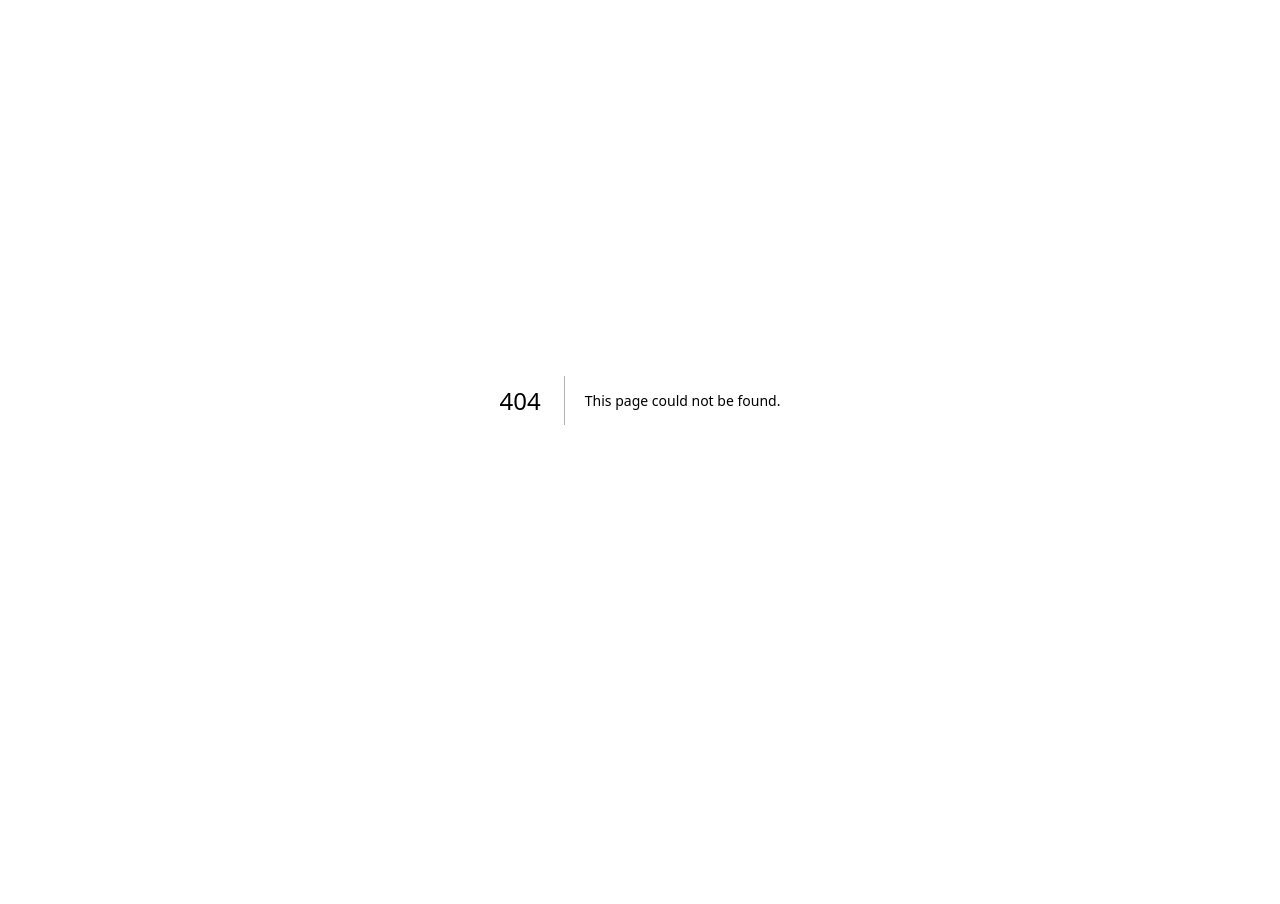
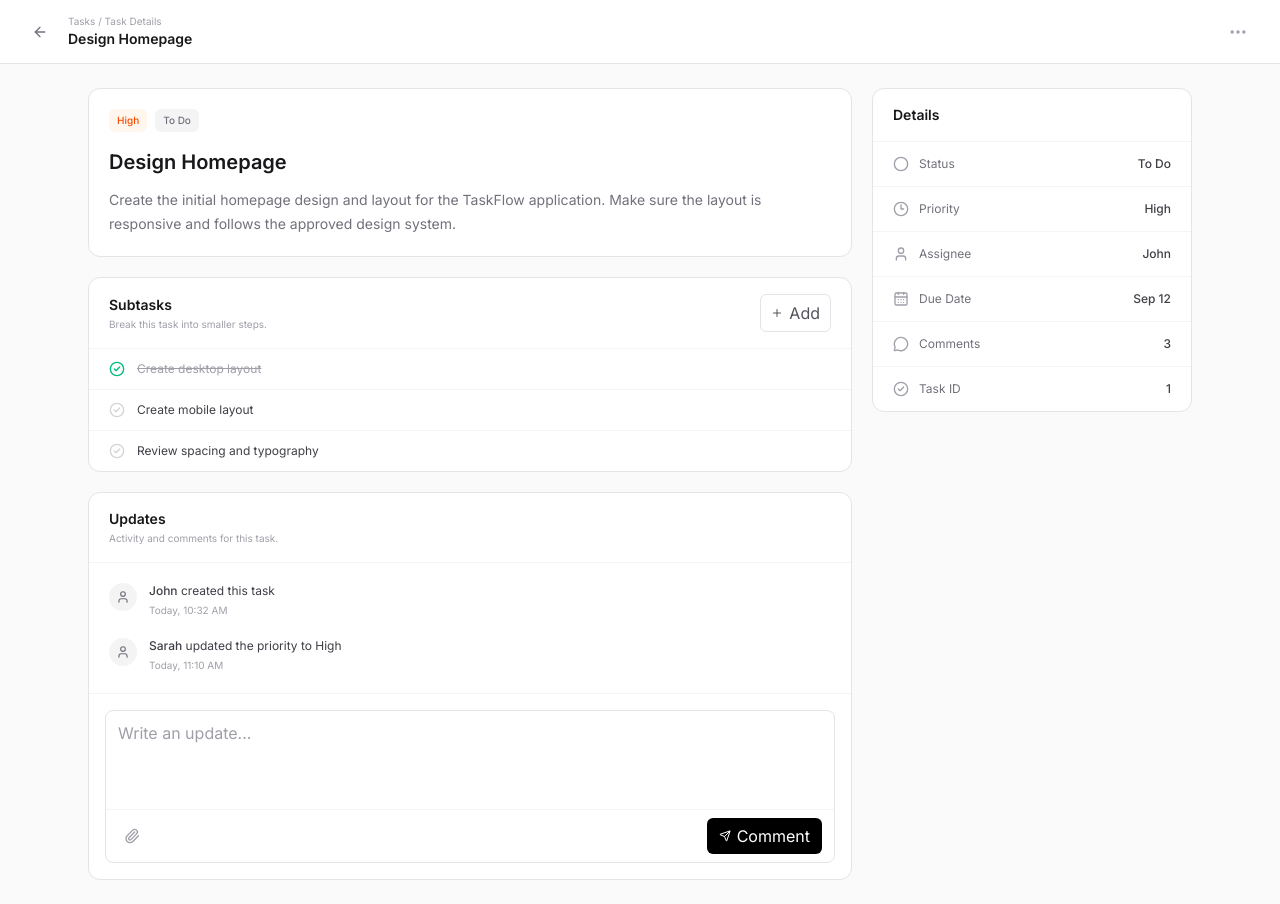
Before and after one commit to Chaitanya8464/task_management, a Next.js app in the folder frontend/: page /tasks/1 in a window 1280 px wide. Before the commit this address had no page. Before the commit the page ends 800 px from the top, so only its background shows below. Built offline with nearby package versions, Linux system fonts and the light colour scheme.

Commit message:
feat: make task cards navigate to task details

```diff
--- /dev/null
+++ b/frontend/src/app/tasks/[taskId]/page.tsx
@@ -0,0 +1,315 @@
+"use client";
+
+import Link from "next/link";
+import {
+  ArrowLeft,
+  CalendarDays,
+  CheckCircle2,
+  Circle,
+  Clock3,
+  MessageCircle,
+  MoreHorizontal,
+  Paperclip,
+  Plus,
+  Send,
+  User,
+} from "lucide-react";
+import { useParams } from "next/navigation";
+
+export default function TaskDetailsPage() {
+  const params = useParams();
+  const taskId = params.taskId;
+
+  return (
+    <main className="min-h-screen bg-zinc-50">
+      {/* Header */}
+      <header className="flex h-16 items-center justify-between border-b border-zinc-200 bg-white px-4 sm:px-6">
+        <div className="flex items-center gap-3">
+          <Link
+            href="/tasks"
+            className="rounded-md p-2 text-zinc-500 hover:bg-zinc-100 hover:text-zinc-800"
+          >
+            <ArrowLeft className="h-4 w-4" />
+          </Link>
+
+          <div>
+            <p className="text-[10px] text-zinc-400">
+              Tasks / Task Details
+            </p>
+
+            <h1 className="text-sm font-semibold text-zinc-900">
+              Design Homepage
+            </h1>
+          </div>
+        </div>
+
+        <button
+          type="button"
+          className="rounded-md p-2 text-zinc-400 hover:bg-zinc-100 hover:text-zinc-700"
+        >
+          <MoreHorizontal className="h-5 w-5" />
+        </button>
+      </header>
+
+      {/* Content */}
+      <div className="mx-auto max-w-6xl p-4 sm:p-6">
+        <div className="grid gap-5 lg:grid-cols-[1fr_320px]">
+          {/* Main */}
+          <section className="space-y-5">
+            {/* Task information */}
+            <div className="rounded-xl border border-zinc-200 bg-white p-5">
+              <div className="flex flex-wrap items-center gap-2">
+                <span className="rounded-md bg-orange-50 px-2 py-1 text-[10px] font-medium text-orange-600">
+                  High
+                </span>
+
+                <span className="rounded-md bg-zinc-100 px-2 py-1 text-[10px] font-medium text-zinc-500">
+                  To Do
+                </span>
+              </div>
+
+              <h2 className="mt-4 text-xl font-semibold text-zinc-900">
+                Design Homepage
+              </h2>
+
+              <p className="mt-3 max-w-2xl text-sm leading-6 text-zinc-500">
+                Create the initial homepage design and layout for
+                the TaskFlow application. Make sure the layout is
+                responsive and follows the approved design system.
+              </p>
+            </div>
+
+            {/* Subtasks */}
+            <div className="rounded-xl border border-zinc-200 bg-white">
+              <div className="flex items-center justify-between border-b border-zinc-100 px-5 py-4">
+                <div>
+                  <h3 className="text-sm font-semibold text-zinc-900">
+                    Subtasks
+                  </h3>
+
+                  <p className="mt-0.5 text-[10px] text-zinc-400">
+                    Break this task into smaller steps.
+                  </p>
+                </div>
+
+                <button
+                  type="button"
+                  className="flex items-center gap-1.5 rounded-md border border-zinc-200 px-2.5 py-1.5 text-[10px] font-medium text-zinc-600 hover:bg-zinc-50"
+                >
+                  <Plus className="h-3 w-3" />
+                  Add
+                </button>
+              </div>
+
+              <div className="divide-y divide-zinc-100">
+                <Subtask
+                  title="Create desktop layout"
+                  completed
+                />
+
+                <Subtask
+                  title="Create mobile layout"
+                  completed={false}
+                />
+
+                <Subtask
+                  title="Review spacing and typography"
+                  completed={false}
+                />
+              </div>
+            </div>
+
+            {/* Updates */}
+            <div className="rounded-xl border border-zinc-200 bg-white">
+              <div className="border-b border-zinc-100 px-5 py-4">
+                <h3 className="text-sm font-semibold text-zinc-900">
+                  Updates
+                </h3>
+
+                <p className="mt-0.5 text-[10px] text-zinc-400">
+                  Activity and comments for this task.
+                </p>
+              </div>
+
+              <div className="space-y-5 p-5">
+                <Activity
+                  name="John"
+                  text="created this task"
+                  time="Today, 10:32 AM"
+                />
+
+                <Activity
+                  name="Sarah"
+                  text="updated the priority to High"
+                  time="Today, 11:10 AM"
+                />
+              </div>
+
+              {/* Comment box */}
+              <div className="border-t border-zinc-100 p-4">
+                <div className="rounded-lg border border-zinc-200">
+                  <textarea
+                    placeholder="Write an update..."
+                    rows={3}
+                    className="w-full resize-none rounded-lg px-3 py-2.5 text-xs outline-none placeholder:text-zinc-400"
+                  />
+
+                  <div className="flex items-center justify-between border-t border-zinc-100 px-3 py-2">
+                    <button
+                      type="button"
+                      className="rounded-md p-1.5 text-zinc-400 hover:bg-zinc-100"
+                    >
+                      <Paperclip className="h-4 w-4" />
+                    </button>
+
+                    <button
+                      type="button"
+                      className="flex items-center gap-1.5 rounded-md bg-black px-3 py-1.5 text-[10px] font-medium text-white hover:bg-zinc-800"
+                    >
+                      <Send className="h-3 w-3" />
+                      Comment
+                    </button>
+                  </div>
+                </div>
+              </div>
+            </div>
+          </section>
+
+          {/* Details sidebar */}
+          <aside className="h-fit rounded-xl border border-zinc-200 bg-white">
+            <div className="border-b border-zinc-100 px-5 py-4">
+              <h3 className="text-sm font-semibold text-zinc-900">
+                Details
+              </h3>
+            </div>
+
+            <div className="divide-y divide-zinc-100">
+              <DetailRow
+                icon={<Circle className="h-4 w-4" />}
+                label="Status"
+                value="To Do"
+              />
+
+              <DetailRow
+                icon={<Clock3 className="h-4 w-4" />}
+                label="Priority"
+                value="High"
+              />
+
+              <DetailRow
+                icon={<User className="h-4 w-4" />}
+                label="Assignee"
+                value="John"
+              />
+
+              <DetailRow
+                icon={<CalendarDays className="h-4 w-4" />}
+                label="Due Date"
+                value="Sep 12"
+              />
+
+              <DetailRow
+                icon={<MessageCircle className="h-4 w-4" />}
+                label="Comments"
+                value="3"
+              />
+
+              <DetailRow
+                icon={<CheckCircle2 className="h-4 w-4" />}
+                label="Task ID"
+                value={String(taskId)}
+              />
+            </div>
+          </aside>
+        </div>
+      </div>
+    </main>
+  );
+}
+
+interface SubtaskProps {
+  title: string;
+  completed: boolean;
+}
+
+function Subtask({ title, completed }: SubtaskProps) {
+  return (
+    <div className="flex items-center gap-3 px-5 py-3">
+      <button
+        type="button"
+        className={
+          completed
+            ? "text-emerald-500"
+            : "text-zinc-300 hover:text-zinc-500"
+        }
+      >
+        <CheckCircle2 className="h-4 w-4" />
+      </button>
+
+      <span
+        className={`text-xs ${
+          completed
+            ? "text-zinc-400 line-through"
+            : "text-zinc-700"
+        }`}
+      >
+        {title}
+      </span>
+    </div>
+  );
+}
+
+interface ActivityProps {
+  name: string;
+  text: string;
+  time: string;
+}
+
+function Activity({ name, text, time }: ActivityProps) {
+  return (
+    <div className="flex gap-3">
+      <div className="flex h-7 w-7 shrink-0 items-center justify-center rounded-full bg-zinc-100">
+        <User className="h-3.5 w-3.5 text-zinc-500" />
+      </div>
+
+      <div>
+        <p className="text-xs text-zinc-700">
+          <span className="font-medium">{name}</span>{" "}
+          {text}
+        </p>
+
+        <p className="mt-1 text-[10px] text-zinc-400">
+          {time}
+        </p>
+      </div>
+    </div>
+  );
+}
+
+interface DetailRowProps {
+  icon: React.ReactNode;
+  label: string;
+  value: string;
+}
+
+function DetailRow({
+  icon,
+  label,
+  value,
+}: DetailRowProps) {
+  return (
+    <div className="flex items-center justify-between gap-4 px-5 py-3.5">
+      <div className="flex items-center gap-2.5 text-zinc-400">
+        {icon}
+
+        <span className="text-xs text-zinc-500">
+          {label}
+        </span>
+      </div>
+
+      <span className="text-xs font-medium text-zinc-700">
+        {value}
+      </span>
+    </div>
+  );
+}
--- a/frontend/src/components/tasks/TaskCard.tsx
+++ b/frontend/src/components/tasks/TaskCard.tsx
@@ -1,3 +1,5 @@
+import Link from "next/link";
+
 import {
   CalendarDays,
   MessageCircle,
@@ -30,14 +32,25 @@ const priorityStyles = {
 
 export default function TaskCard({ task }: TaskCardProps) {
   return (
-    <article className="group rounded-lg border border-zinc-200 bg-white p-3 shadow-sm transition hover:border-zinc-300 hover:shadow">
+    <Link
+      href={`/tasks/${task.id}`}
+      className="group block rounded-lg border border-zinc-200 bg-white p-3 shadow-sm transition hover:border-zinc-300 hover:shadow"
+    >
       {/* Top */}
       <div className="flex items-start justify-between gap-2">
         <h3 className="text-sm font-medium leading-5 text-zinc-900">
           {task.title}
         </h3>
 
-        <button className="shrink-0 rounded-md p-1 text-zinc-400 opacity-0 transition hover:bg-zinc-100 group-hover:opacity-100">
+        <button
+          type="button"
+          onClick={(event) => {
+            event.preventDefault();
+            event.stopPropagation();
+          }}
+          className="shrink-0 rounded-md p-1 text-zinc-400 opacity-0 transition hover:bg-zinc-100 group-hover:opacity-100"
+          aria-label="Task options"
+        >
           <MoreHorizontal className="h-4 w-4" />
         </button>
       </div>
@@ -84,6 +97,6 @@ export default function TaskCard({ task }: TaskCardProps) {
           </span>
         </div>
       </div>
-    </article>
+    </Link>
   );
 }
```
